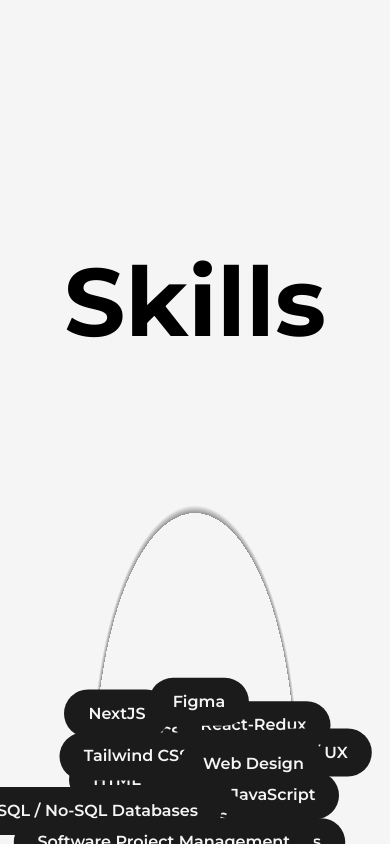
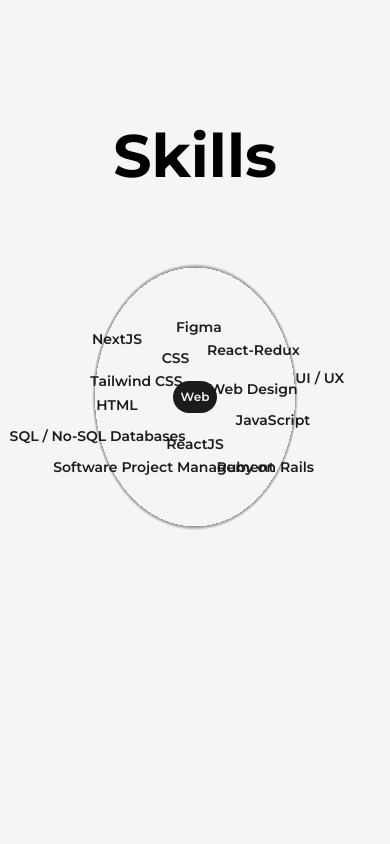
Before and after one commit to Metaverse-Nabeel/portfolio_next_JS, a Next.js app: page /about in a window 390 px wide. Shown: the part 2560-3404 px from the top of the page. Built offline with nearby package versions, Linux system fonts and the light colour scheme.

Commit message:
Skills section made responsive

```diff
--- a/src/components/Skills.jsx
+++ b/src/components/Skills.jsx
@@ -85,7 +85,7 @@
 const Skill = ({ name, x, y }) => {
   return (
     <motion.div
-      className="flex items-center justify-center rounded-full font-semibold bg-dark text-light py-3 px-6 shadow-dark cursor-pointer absolute dark:text-dark dark:bg-light"
+      className="flex items-center justify-center rounded-full font-semibold bg-dark text-light py-3 px-6 shadow-dark cursor-pointer absolute dark:text-dark dark:bg-light lg:py-2 lg:px-4 md:text-sm md:py-1.5 md:px-3 xs:bg-transparent xs:dark:bg-transparent xs:text-dark xs:dark:text-light xs:text-bold"
       whileHover={{ scale: 1.05 }}
       initial={{ x: 0, y: 0 }}
       whileInView={{ x: x, y: y, transition: { duration: 1.5 } }}
@@ -99,10 +99,12 @@
 const Skills = () => {
   return (
     <>
-      <h2 className="font-bold text-8xl mt-64 w-full text-center">Skills</h2>
-      <div className="w-full h-screen relative flex items-center justify-center rounded-full bg-circularLight dark:bg-circularDark">
+      <h2 className="font-bold text-8xl mt-64 w-full text-center md:text-6xl md:mt-32">
+        Skills
+      </h2>
+      <div className="w-full h-screen relative flex items-center justify-center rounded-full bg-circularLight dark:bg-circularDark lg:h-[80vh] sm:h-[60vh] xs:h-[50vh] lg:bg-circularLightLg lg:dark:bg-circularDarkLg md:bg-circularLightMd md:dark:bg-circularDarkMd sm:bg-circularLightSm sm:dark:bg-circularDarkSm">
         <motion.div
-          className="flex items-center justify-center rounded-full font-semibold bg-dark text-light p-8 shadow-dark cursor-pointer dark:text-dark dark:bg-light"
+          className="flex items-center justify-center rounded-full font-semibold bg-dark text-light p-8 shadow-dark cursor-pointer dark:text-dark dark:bg-light lg:p-6 md:p-4 xs:text-xs xs:p-2"
           whileHover={{ scale: 1.05 }}
         >
           Web
```
